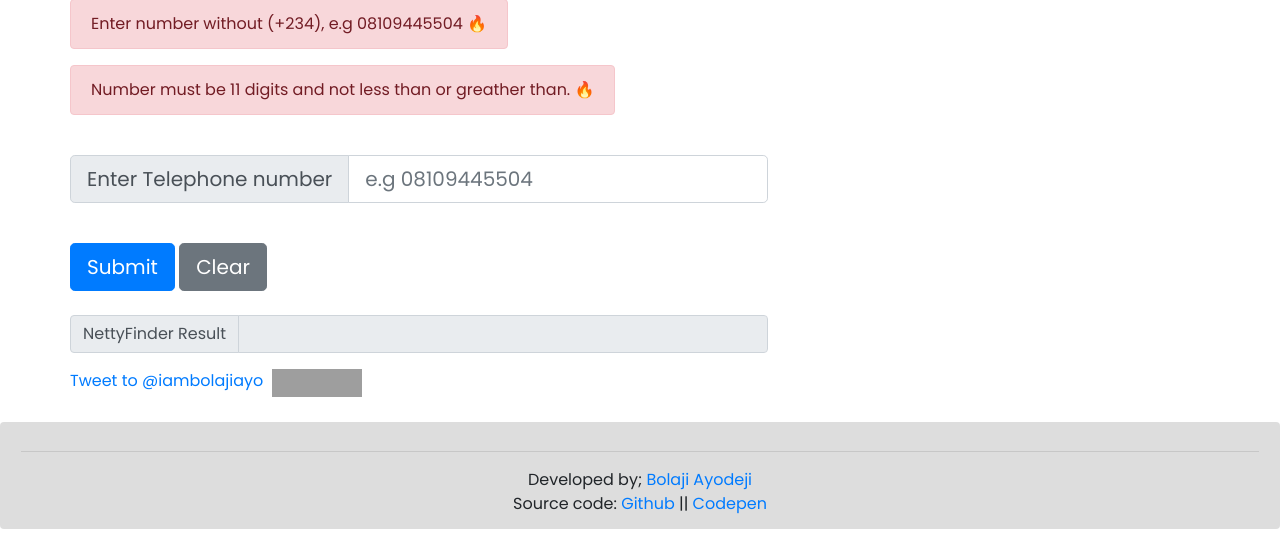
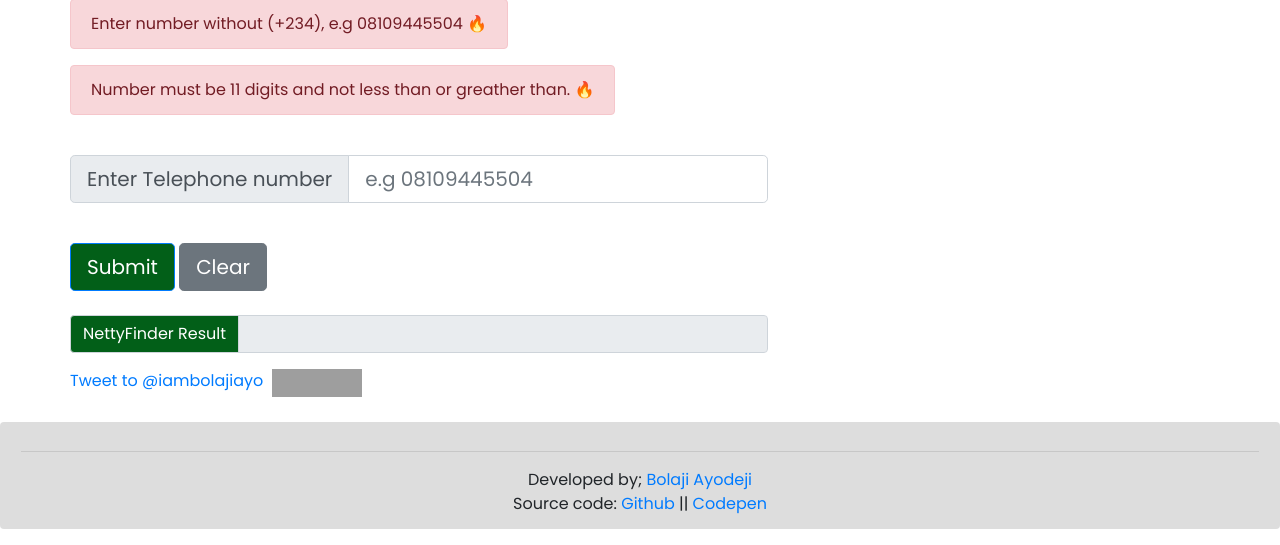
Before and after one commit to BolajiAyodeji/netty-finder, a PHP site: page / in a window 1280 px wide. Shown: the part 315-860 px from the top of the page. Run offline with PHP 8.4, Linux system fonts and the light colour scheme; some libraries are stand-ins or nearby versions; grey boxes are pictures that could not be loaded.

Commit message:
Changed UI colors

```diff
--- a/css/app.css
+++ b/css/app.css
@@ -13,6 +13,15 @@ body {
     width: 2%;
 }
 
+.btn-primary {
+    background-color: #025f18;
+    color: #fff;
+}
+
+.btn-primary:hover {
+    background-color: #ffc107;
+}
+
 footer {
     padding-top: 25px;
 }
```
